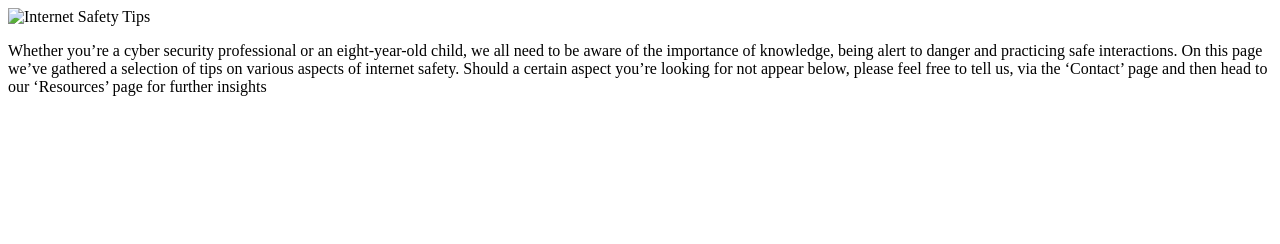
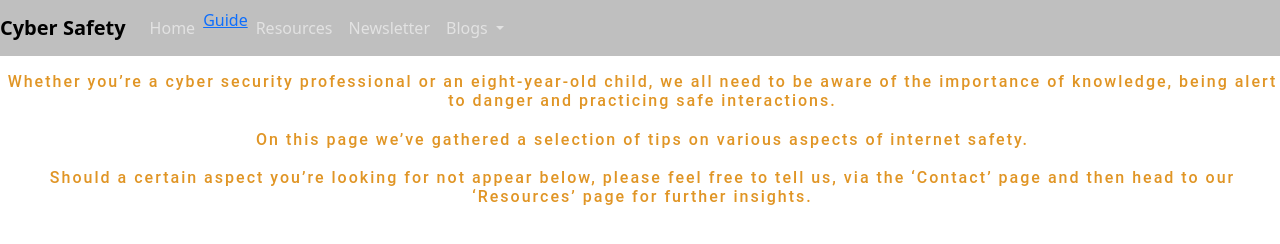
Before and after one commit to ErfanNajimi/Hackathon-project-group-3, a plain HTML site: page guide.html in a window 1280 px wide. Drawn offline with nearby package versions, Linux system fonts and the light colour scheme.

Commit message:
Add guide.html page with some text

```diff
--- a/assets/css/style.css
+++ b/assets/css/style.css
@@ -18,9 +18,7 @@ h3 {
 
 /* ---------- Colors ---------- */
 
-
 /* ---------- Nav Bar ---------- */
-
 
 
 .navbar {
@@ -40,14 +38,12 @@ h3 {
 
 /* ---------- Buttons ----------*/
 
-
 /* ----------Hero Image -------*/
 #hero {
     height: 600px;
     width: 100%;
     background: url("../images/hero-image.png") no-repeat center center/cover;
     position: relative;
-
 
 #cover-text {
     font-size: 500%;
@@ -68,13 +64,12 @@ h3 {
 }
 
 
-
 /* ---------- Footer ---------- */
 
 
-
 /* ---------- Guide Section ---------- */
-#guide {
-    height: 600px;
+#guide-image {
+    height: 400px;
     width: 100%;
     background: url("../images/internet-safety-tips-img-23.jpg") no-repeat center center/cover;
+    position: relative;
--- a/guide.html
+++ b/guide.html
@@ -3,21 +3,77 @@
 <head>
     <meta charset="UTF-8">
     <meta name="viewport" content="width=device-width, initial-scale=1.0">
-    <title>Cyber Security Guide</title>
-    <link rel="stylesheet" href="assets/css/style.css">
+    <title>Cyber Safety Guide</title>
+    <link href="https://cdn.jsdelivr.net/npm/bootstrap@5.3.3/dist/css/bootstrap.min.css" rel="stylesheet" integrity="sha384-QWTKZyjpPEjISv5WaRU9OFeRpok6YctnYmDr5pNlyT2bRjXh0JMhjY6hW+ALEwIH" crossorigin="anonymous">
+
+    <script src="https://kit.fontawesome.com/8012f70b9a.js" crossorigin="anonymous"></script>
+
+    <link rel="stylesheet" href="assets/css/style.css" type="text/css">
 </head>
 <body>
+    <!-- Nav Bar -->
     <div>
-        <section id="guide"></section>
-    <img src="internet-safety-tips-img-23.jpg" alt="Internet Safety Tips">
-    <p>Whether you’re a cyber security professional or an eight-year-old child, we all need to be aware of the importance of knowledge, being alert to danger and practicing safe interactions.
-        On this page we’ve gathered a selection of tips on various aspects of internet safety.
-        Should a certain aspect you’re looking for not appear below, please feel free to tell us, via the ‘Contact’ page and then head to our ‘Resources’ page for further insights
-        </p>
-        </div>
+        <nav class="navbar navbar-dark navbar-expand-sm">
+            <a href="index.html" class="navbar-brand">
+                        Cyber Safety</a>
+
+            <button class="navbar-toggler ml-auto" type="button" data-toggle="collapse" data-target="#navbarNavDropdown" aria-controls="navbarNavDropdown" aria-expanded="false" aria-label="Toggle navigation">
+                <span class="navbar-toggler-icon"></span>
+            </button>
+
+            <div class="collapse navbar-collapse" id="navbarNavDropdown">
+                <ul class="navbar-nav mr-auto">
+                    <li class="active nav-item mr-2">
+                        <a class="nav-link" href="index.html">Home<span class="sr-only">(current)</span></a>
+                    </li>
+                    <li class="nav-item mr-2">
+                        <a class="guide.html" href="guide.html">Guide</a>
+                    </li>
+                    <li class="nav-item mr-2">
+                        <a class="nav-link" href="#">Resources</a>
+                    </li>
+                    <li class="nav-item mr-2">
+                        <a class="nav-link" href="#">Newsletter</a>
+                    </li>
+                    <li class="nav-item dropdown">
+                        <a class="nav-link dropdown-toggle" href="#" id="navbarDropdownMenuLink" role="button" data-toggle="dropdown" aria-haspopup="true" aria-expanded="false">Blogs
+                        </a>
+                        <div class="dropdown-menu" aria-labelledby="navbarDropdownMenuLink">
+                            <a class="dropdown-item" href="#">Irish</a>
+                            <a class="dropdown-item" href="#">Scotch</a>
+                            <a class="dropdown-item" href="#">Japanese</a>
+                            <a class="dropdown-item" href="#">American</a>
+                        </div>
+                    </li>
+
+                    <li class="nav-item mr-2 d-block d-sm-none"><a class="nav-link" href="">Sign In / Sign Up</a></li>
+                </ul>
+            </div>
+
+
+        </nav>
+    </div>
+    <!-- Nav Bar End -->
+
+    <!--Main Content-->
+
+    <!--Guide Image-->
+<main>
+        <section id="guide-image">
+
+        </section>
+    </main>
+
+    <p><h3>Whether you’re a cyber security professional or an eight-year-old child, we all need to be aware of the importance of knowledge, being alert to danger and practicing safe interactions.<br><br>
+        On this page we’ve gathered a selection of tips on various aspects of internet safety.<br><br>
+        Should a certain aspect you’re looking for not appear below, please feel free to tell us, via the ‘Contact’ page and then head to our ‘Resources’ page for further insights.
+        </h3></p>
+
+    <!-- <script src="https://cdn.jsdelivr.net/npm/@popperjs/core@2.11.8/dist/umd/popper.min.js" integrity="sha384-I7E8VVD/ismYTF4hNIPjVp/Zjvgyol6VFvRkX/vR+Vc4jQkC+hVqc2pM8ODewa9r" crossorigin="anonymous"></script>
+    <script src="https://cdn.jsdelivr.net/npm/bootstrap@5.3.3/dist/js/bootstrap.min.js" integrity="sha384-0pUGZvbkm6XF6gxjEnlmuGrJXVbNuzT9qBBavbLwCsOGabYfZo0T0to5eqruptLy" crossorigin="anonymous"></script> -->
 
 
 
+    <script src="https://cdn.jsdelivr.net/npm/bootstrap@5.3.3/dist/js/bootstrap.bundle.min.js" integrity="sha384-YvpcrYf0tY3lHB60NNkmXc5s9fDVZLESaAA55NDzOxhy9GkcIdslK1eN7N6jIeHz" crossorigin="anonymous"></script>
 </body>
-
 </html>
```
Also changed, not shown: index.html (+2 -2 lines).
